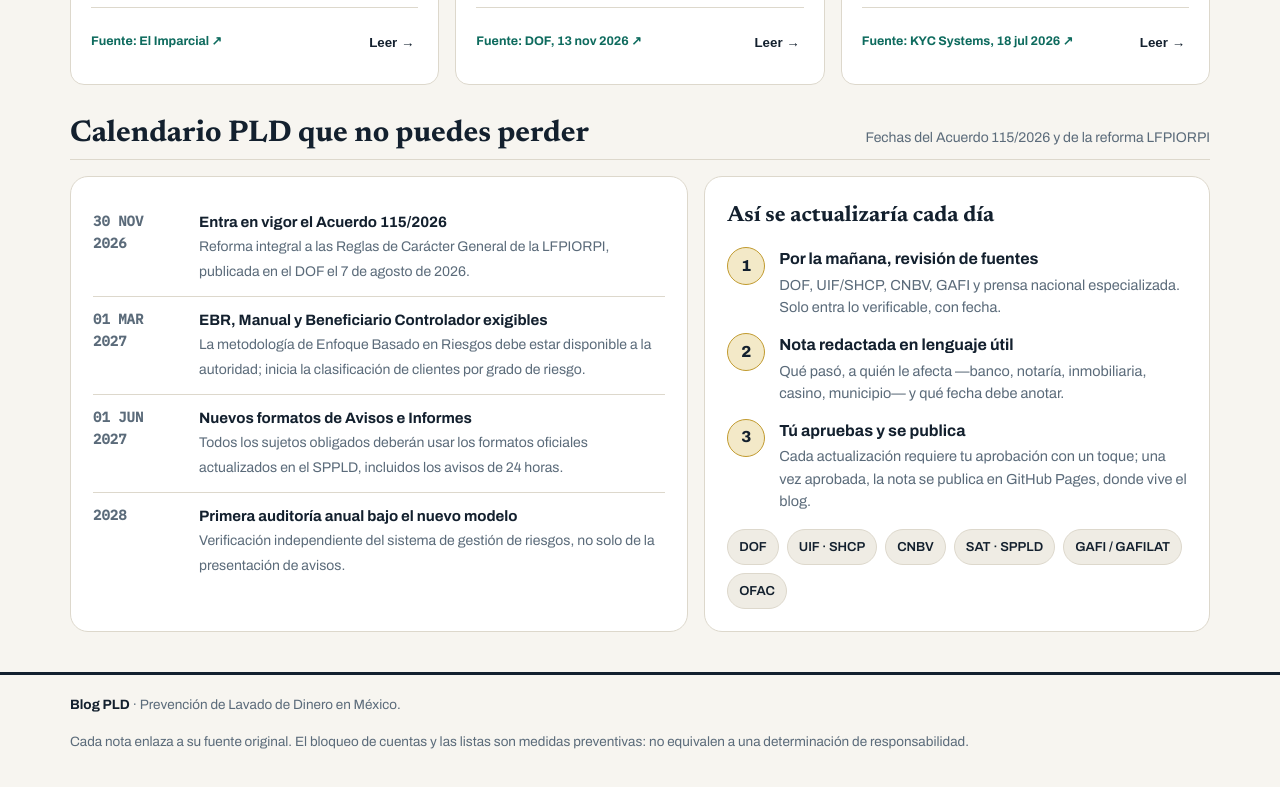
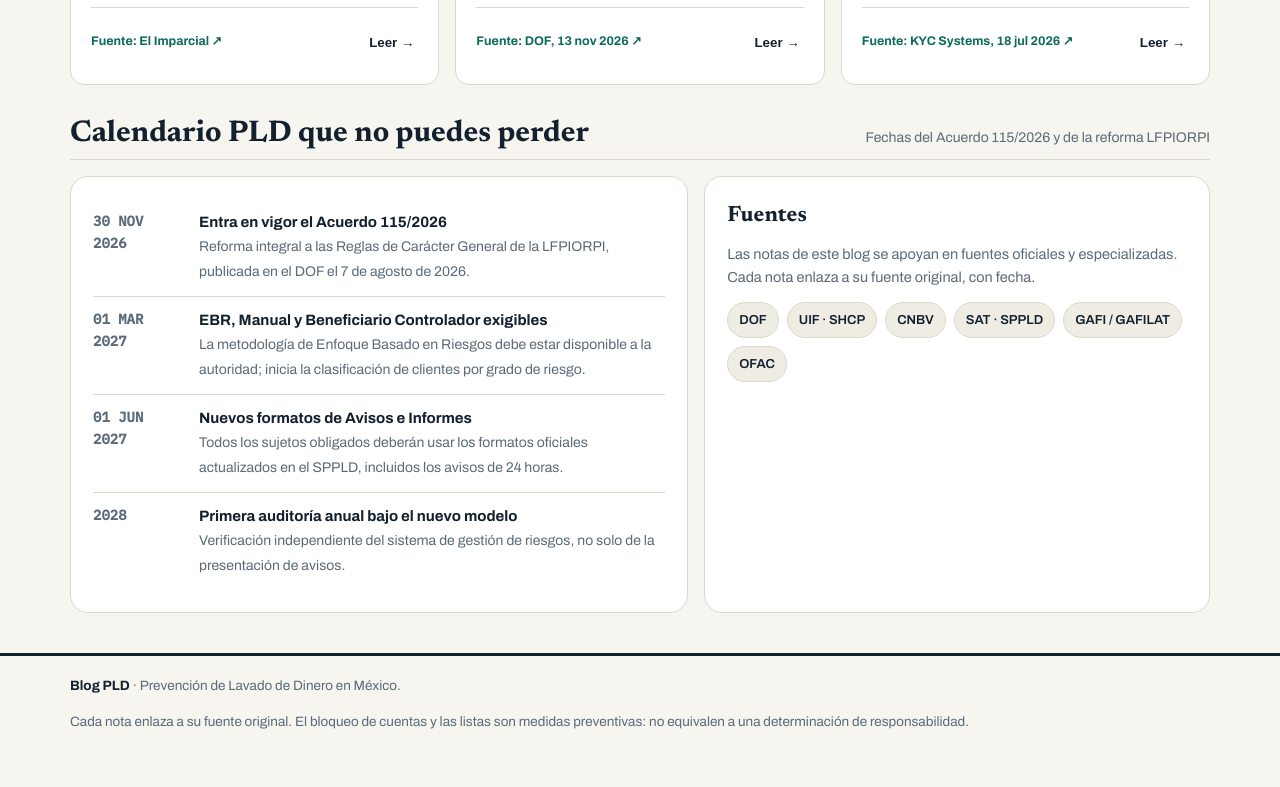
Before and after one commit to sergiocortina/BunkerPLD, a plain HTML site: page index.html in a window 1280 px wide. Shown: the part 1584-2371 px from the top of the page. Drawn offline with Linux system fonts and the light colour scheme.

Commit message:
Quita sección Así se actualizaría cada día

```diff
--- a/index.html
+++ b/index.html
@@ -215,7 +215,7 @@
   </section>
   <div class="empty" id="emptyState">No hay notas con ese filtro. Prueba con otro tema o limpia la búsqueda.</div>
 
-  <!-- Calendar + How it updates -->
+  <!-- Calendar + Sources -->
   <div class="section-head"><h2>Calendario PLD que no puedes perder</h2><p>Fechas del Acuerdo 115/2026 y de la reforma LFPIORPI</p></div>
   <section class="two-col">
     <div class="panel">
@@ -227,12 +227,8 @@
       </ul>
     </div>
     <div class="panel">
-      <h3 style="margin:0 0 14px;font-family:Newsreader,serif;font-size:22px">Así se actualizaría cada día</h3>
-      <div class="steps">
-        <div class="step"><span class="num">1</span><div><strong>Por la mañana, revisión de fuentes</strong><p>DOF, UIF/SHCP, CNBV, GAFI y prensa nacional especializada. Solo entra lo verificable, con fecha.</p></div></div>
-        <div class="step"><span class="num">2</span><div><strong>Nota redactada en lenguaje útil</strong><p>Qué pasó, a quién le afecta —banco, notaría, inmobiliaria, casino, municipio— y qué fecha debe anotar.</p></div></div>
-        <div class="step"><span class="num">3</span><div><strong>Tú apruebas y se publica</strong><p>Cada actualización requiere tu aprobación con un toque; una vez aprobada, la nota se publica en GitHub Pages, donde vive el blog.</p></div></div>
-      </div>
+      <h3 style="margin:0 0 10px;font-family:Newsreader,serif;font-size:22px">Fuentes</h3>
+      <p style="margin:0;color:var(--muted);font-size:14.5px">Las notas de este blog se apoyan en fuentes oficiales y especializadas. Cada nota enlaza a su fuente original, con fecha.</p>
       <div class="sources-list"><span>DOF</span><span>UIF · SHCP</span><span>CNBV</span><span>SAT · SPPLD</span><span>GAFI / GAFILAT</span><span>OFAC</span></div>
     </div>
   </section>
```
